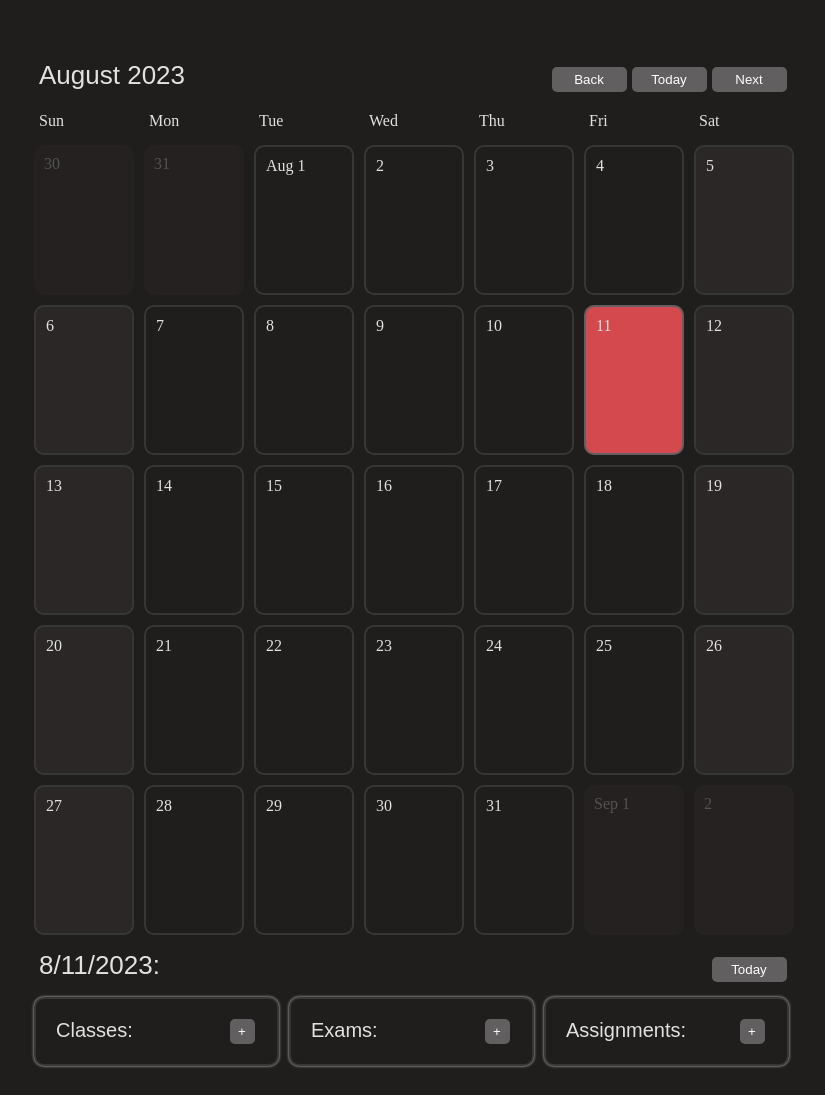
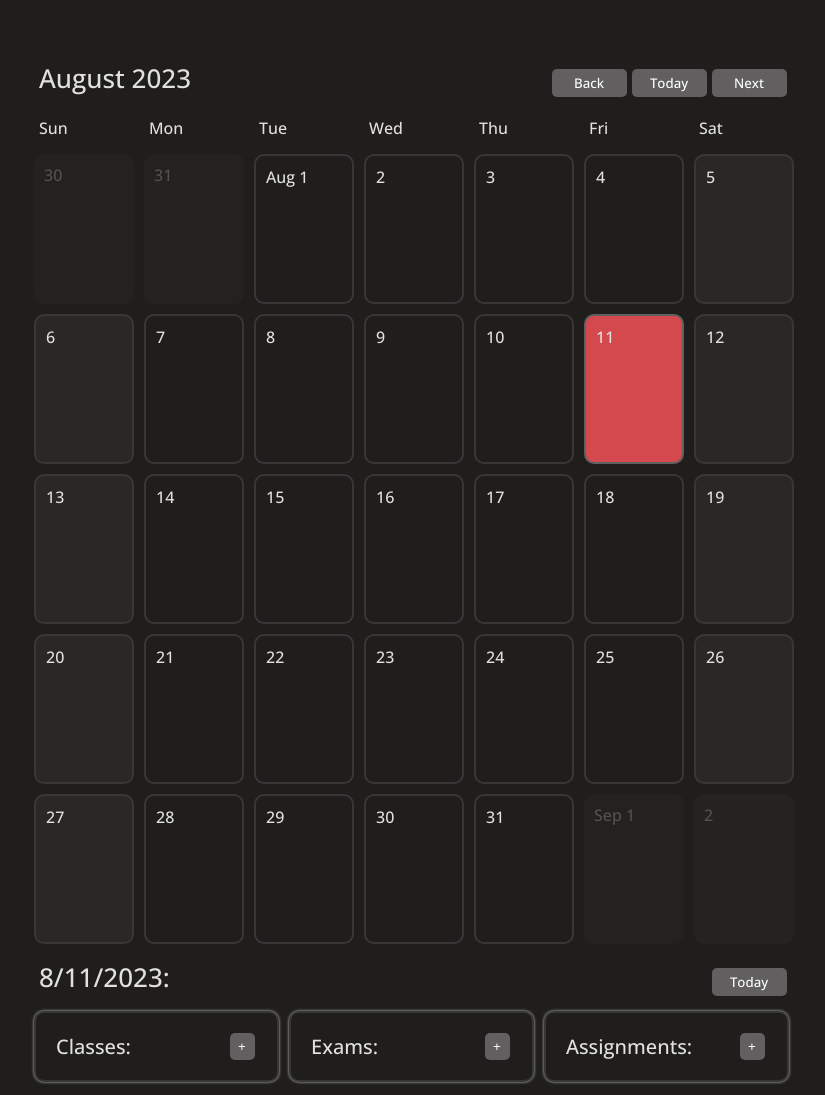
Before and after one commit to Virgarg7/MERN_CALENDAR, a React (Vite) app: page / in a window 1280 px wide. Shown: the whole page, without its empty margins (226-1051 px from the left). Built offline with nearby package versions, Linux system fonts and the light colour scheme.

Commit message:
Changed font

```diff
--- a/index.html
+++ b/index.html
@@ -4,6 +4,9 @@
     <meta charset="UTF-8" />
     <link rel="icon" type="image/svg+xml" href="/vite.svg" />
     <meta name="viewport" content="width=device-width, initial-scale=1.0" />
+    <link rel="preconnect" href="https://fonts.googleapis.com">
+    <link rel="preconnect" href="https://fonts.gstatic.com" crossorigin>
+    <link href="https://fonts.googleapis.com/css2?family=Open+Sans:wght@500&display=swap" rel="stylesheet">
     <title>Productivity Calendar App</title>
   </head>
   <body>
--- a/src/style.css
+++ b/src/style.css
@@ -21,11 +21,12 @@
   padding: 10px;
   color: #e1e1e0;
   font-size: 26px;
-  font-family: sans-serif;
+  font-family: 'Open Sans', sans-serif;
   display: flex;
   justify-content: space-between;
 }
 #CurrentBoxHeader button {
+  font-family: 'Open Sans', sans-serif;
   background-color:#615f5f;
 }
 
@@ -33,11 +34,12 @@
   padding: 10px;
   color: #e1e1e0;
   font-size: 26px;
-  font-family: sans-serif;
+  font-family: 'Open Sans', sans-serif;
   display: flex;
   justify-content: space-between;
 }
 #header button {
+  font-family: 'Open Sans', sans-serif;
   background-color:#615f5f;
 }
 #container {
@@ -46,6 +48,7 @@
 #weekdays {
   width: 100%;
   display: flex;
+  font-family: 'Open Sans', sans-serif;
   color: #e1e1e0;
 }
 #weekdays div {
@@ -72,12 +75,14 @@
   display: flex;
   flex-direction: column;
   justify-content: space-between;
+  font-family: 'Open Sans', sans-serif;
   color: #e1e1e0;
 }
 .assignment {
   width: 210px;
   padding: 10px;
-  height: 75px;
+  height: 90px;
+  font-family: 'Open Sans', sans-serif;
   cursor: pointer;
   box-sizing: border-box;
   background-color: #201e1d;
@@ -99,7 +104,8 @@
 .exam {
   width: 210px;
   padding: 10px;
-  height: 100px;
+  height: 115px;
+  font-family: 'Open Sans', sans-serif;
   cursor: pointer;
   box-sizing: border-box;
   background-color: #201e1d;
@@ -121,7 +127,8 @@
 .schedule {
   width: 210px;
   padding: 10px;
-  height: 100px;
+  height: 115px;
+  font-family: 'Open Sans', sans-serif;
   cursor: pointer;
   box-sizing: border-box;
   background-color: #201e1d;
@@ -185,7 +192,7 @@
   overflow: hidden;
 }
 .eventAssignment {
-  font-size: 12px;
+  font-size: 11px;
   padding: 3px;
   background-color: #201e1d;
   border: 2px solid #383737;
@@ -227,7 +234,7 @@
   padding: 10px;
   color: #e1e1e0;
   font-size: 20px;
-  font-family: sans-serif;
+  font-family: 'Open Sans', sans-serif;
   display: flex;
   justify-content: space-between;
 }
@@ -239,7 +246,7 @@
   padding: 10px;
   color: #e1e1e0;
   font-size: 20px;
-  font-family: sans-serif;
+  font-family: 'Open Sans', sans-serif;
   display: flex;
   justify-content: space-between;
 }
@@ -251,7 +258,7 @@
   padding: 10px;
   color: #e1e1e0;
   font-size: 20px;
-  font-family: sans-serif;
+  font-family: 'Open Sans', sans-serif;
   display: flex;
   justify-content: space-between;
 }
@@ -280,12 +287,13 @@
   top: 400px;
   left: calc(50% - 175px);
   position: absolute;
-  font-family: sans-serif;
+  font-family: 'Open Sans', sans-serif;
   color: white;
 }
 #eventTitleInput {
   padding: 10px;
   width: 100%;
+  font-family: 'Open Sans', sans-serif;
   box-sizing: border-box;
   margin-bottom: 25px;
   border-radius: 3px;
@@ -305,9 +313,11 @@
   border: 2px solid red;
 }
 #cancelButton, #deleteButton {
+  font-family: 'Open Sans', sans-serif;
   background-color: #d36c6c;
 }
 #saveButton, #closeButton {
+  font-family: 'Open Sans', sans-serif;
   background-color: #615f5f;
 }
 #eventText {
```
